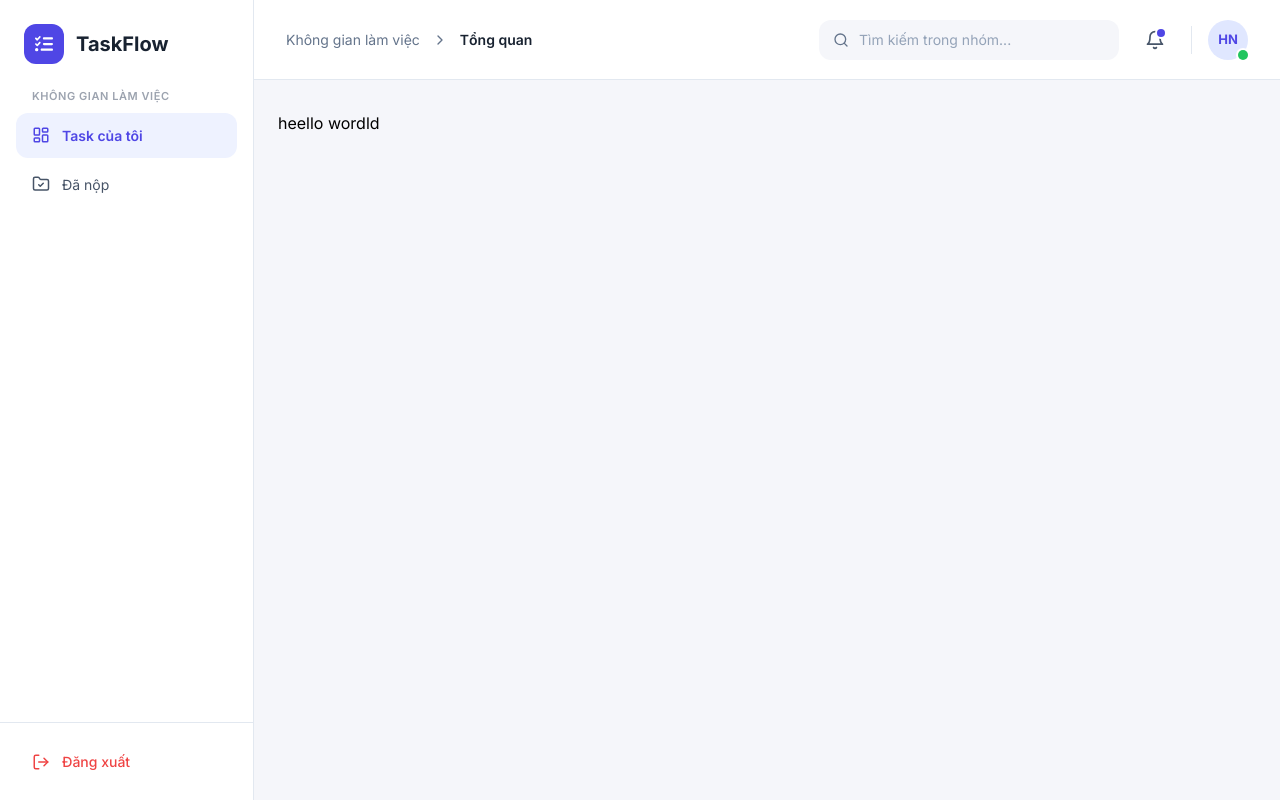
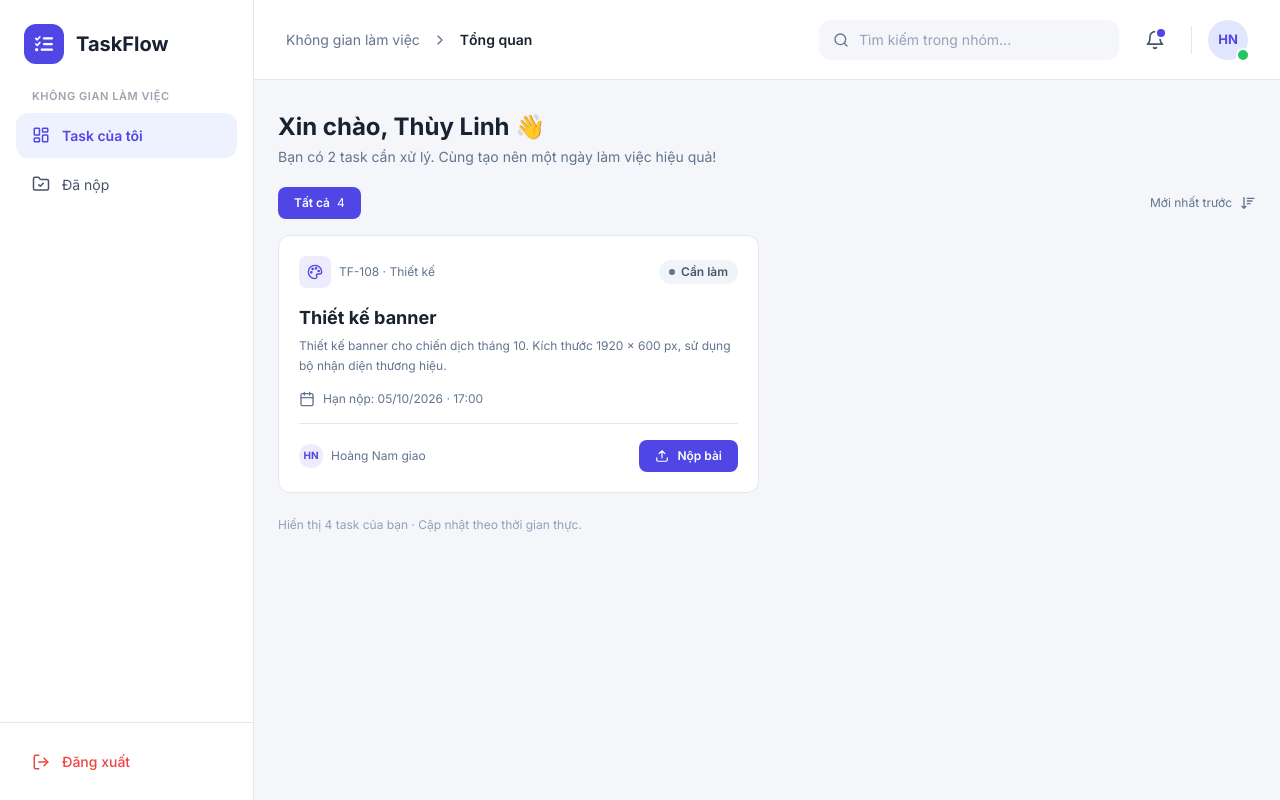
Before and after one commit to NamCodeCach/TaskFlow, a Next.js app: page /user/task/list in a window 1280 px wide. Built offline with nearby package versions, Linux system fonts and the light colour scheme.

Commit message:
Làm danh sách task của user

```diff
--- a/app/(home)/(dashboard)/user/task/list/page.tsx
+++ b/app/(home)/(dashboard)/user/task/list/page.tsx
@@ -1,7 +1,171 @@
 export default function Page() {
   return (
-    <>
-      <h1>heello wordld</h1>
-    </>
+    <div className="flex-1">
+      <h1 className="text-2xl font-bold text-text">Xin chào, Thùy Linh 👋</h1>
+      <p className="mt-1 text-sm text-slate-500">
+        Bạn có 2 task cần xử lý. Cùng tạo nên một ngày làm việc hiệu quả!
+      </p>
+
+      {/* Tiến độ + ưu tiên */}
+      {/* <section className="mt-5 flex flex-col gap-4 rounded-xl border border-slate-200 bg-white p-5 sm:flex-row sm:items-center">
+        <div className="sm:w-1/3">
+          <div className="flex items-center justify-between text-xs">
+            <span className="font-semibold text-text">Tiến độ của bạn</span>
+            <span className="font-semibold text-main">1/4 task hoàn thành</span>
+          </div>
+          <div className="mt-3 h-1.5 w-full rounded-full bg-slate-200">
+            <div className="h-1.5 w-1/4 rounded-full bg-main" />
+          </div>
+        </div>
+
+        <div className="flex flex-1 items-center justify-between gap-4 sm:border-l sm:border-slate-200 sm:pl-5">
+          <div>
+            <p className="text-xs font-semibold text-red-600">1 task quá hạn cần được ưu tiên</p>
+            <p className="mt-1 text-xs text-slate-500">
+              Cập nhật giao diện trang đích · Hạn nộp 02/10/2026
+            </p>
+          </div>
+          <a href="#" aria-label="Xem task ưu tiên" className="text-slate-600 hover:text-text">
+            <svg
+              className="h-5 w-5"
+              viewBox="0 0 24 24"
+              fill="none"
+              stroke="currentColor"
+              strokeWidth="2"
+              strokeLinecap="round"
+              strokeLinejoin="round"
+            >
+              <path d="M5 12h14M13 6l6 6-6 6" />
+            </svg>
+          </a>
+        </div>
+      </section> */}
+
+      {/* Tab + sắp xếp */}
+      <div className="mt-5 flex flex-wrap items-center justify-between gap-3">
+        <div className="flex flex-wrap gap-2">
+          <button
+            type="button"
+            className="rounded-lg bg-main px-4 py-2 text-xs font-semibold text-white"
+          >
+            Tất cả <span className="ml-1 font-normal">4</span>
+          </button>
+          {/* <button
+            type="button"
+            className="rounded-lg border border-slate-200 bg-white px-4 py-2 text-xs font-semibold text-text"
+          >
+            Cần làm <span className="ml-1 font-normal text-slate-400">1</span>
+          </button>
+          <button
+            type="button"
+            className="rounded-lg border border-slate-200 bg-white px-4 py-2 text-xs font-semibold text-text"
+          >
+            Đã nộp <span className="ml-1 font-normal text-slate-400">1</span>
+          </button>
+          <button
+            type="button"
+            className="rounded-lg border border-slate-200 bg-white px-4 py-2 text-xs font-semibold text-text"
+          >
+            Hoàn thành <span className="ml-1 font-normal text-slate-400">1</span>
+          </button> */}
+        </div>
+        <button type="button" className="inline-flex items-center gap-2 text-xs text-slate-500">
+          Mới nhất trước
+          <svg
+            className="h-4 w-4"
+            viewBox="0 0 24 24"
+            fill="none"
+            stroke="currentColor"
+            strokeWidth="2"
+            strokeLinecap="round"
+            strokeLinejoin="round"
+          >
+            <path d="M11 5h10M11 9h7M11 13h4M3 17l3 3 3-3M6 18V4" />
+          </svg>
+        </button>
+      </div>
+
+      {/* Danh sách task */}
+      <div className="mt-4 grid gap-4 lg:grid-cols-2">
+        <article className="rounded-xl border border-slate-200 bg-white p-5">
+          <div className="flex items-center justify-between">
+            <div className="flex items-center gap-2 text-xs text-slate-500">
+              <span className="grid h-8 w-8 place-items-center rounded-lg bg-main/10 text-main">
+                <svg
+                  className="h-4 w-4"
+                  viewBox="0 0 24 24"
+                  fill="none"
+                  stroke="currentColor"
+                  strokeWidth="2"
+                  strokeLinecap="round"
+                  strokeLinejoin="round"
+                >
+                  <circle cx="13.5" cy="6.5" r="1" />
+                  <circle cx="17.5" cy="10.5" r="1" />
+                  <circle cx="8.5" cy="7.5" r="1" />
+                  <circle cx="6.5" cy="12.5" r="1" />
+                  <path d="M12 22a10 10 0 1 1 10-10c0 2.5-2 3-3.5 3H16a2 2 0 0 0-1.5 3.3c.6.7.5 3.7-2.5 3.7z" />
+                </svg>
+              </span>
+              TF-108 · Thiết kế
+            </div>
+            <span className="inline-flex items-center gap-1.5 rounded-full bg-slate-100 px-2.5 py-1 text-xs font-semibold text-slate-600">
+              <span className="h-1.5 w-1.5 rounded-full bg-slate-500" />
+              Cần làm
+            </span>
+          </div>
+
+          <h2 className="mt-4 text-lg font-bold text-text">Thiết kế banner</h2>
+          <p className="mt-1 text-xs leading-relaxed text-slate-500">
+            Thiết kế banner cho chiến dịch tháng 10. Kích thước 1920 × 600 px, sử dụng bộ nhận diện
+            thương hiệu.
+          </p>
+
+          <p className="mt-4 flex items-center gap-2 text-xs text-slate-500">
+            <svg
+              className="h-4 w-4"
+              viewBox="0 0 24 24"
+              fill="none"
+              stroke="currentColor"
+              strokeWidth="2"
+              strokeLinecap="round"
+              strokeLinejoin="round"
+            >
+              <rect x="3" y="4" width="18" height="18" rx="2" />
+              <path d="M16 2v4M8 2v4M3 10h18" />
+            </svg>
+            Hạn nộp: 05/10/2026 · 17:00
+          </p>
+
+          <div className="mt-4 flex items-center justify-between border-t border-slate-200 pt-4">
+            <div className="flex items-center gap-2 text-xs text-slate-500">
+              <span className="grid h-6 w-6 place-items-center rounded-full bg-main/10 text-[10px] font-bold text-main">
+                HN
+              </span>
+              Hoàng Nam giao
+            </div>
+            <label className="inline-flex cursor-pointer items-center gap-2 rounded-lg bg-main px-4 py-2 text-xs font-semibold text-white focus-within:ring-2 focus-within:ring-main focus-within:ring-offset-2">
+              <svg
+                className="h-3.5 w-3.5"
+                viewBox="0 0 24 24"
+                fill="none"
+                stroke="currentColor"
+                strokeWidth="2"
+                strokeLinecap="round"
+                strokeLinejoin="round"
+              >
+                <path d="M21 15v4a2 2 0 0 1-2 2H5a2 2 0 0 1-2-2v-4M17 8l-5-5-5 5M12 3v12" />
+              </svg>
+              Nộp bài
+              <input type="file" className="sr-only" />
+            </label>
+          </div>
+        </article>
+      </div>
+
+      <p className="mt-6 text-xs text-slate-400">
+        Hiển thị 4 task của bạn · Cập nhật theo thời gian thực.
+      </p>
+    </div>
   );
 }
```
